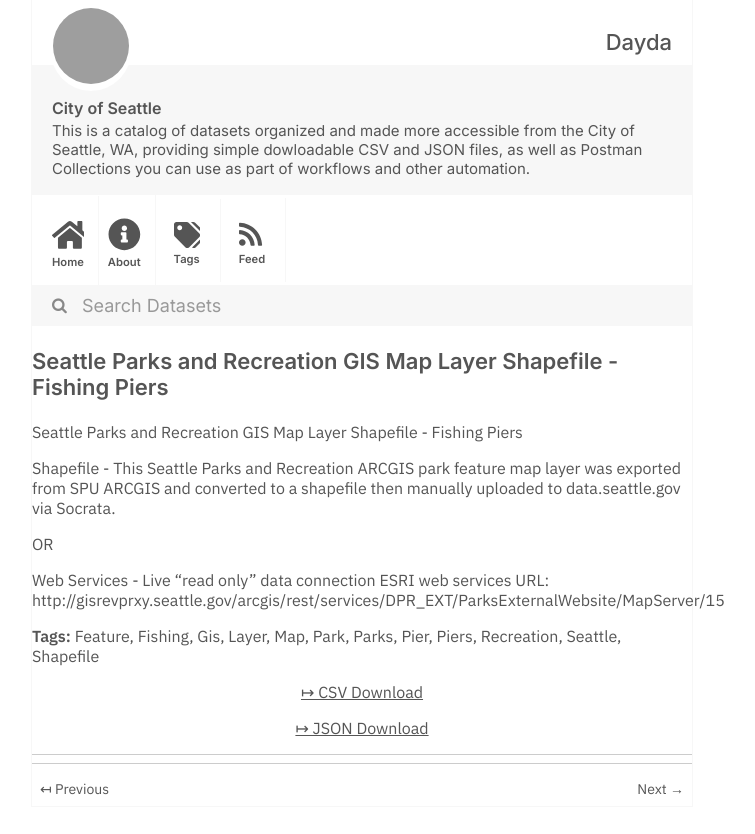
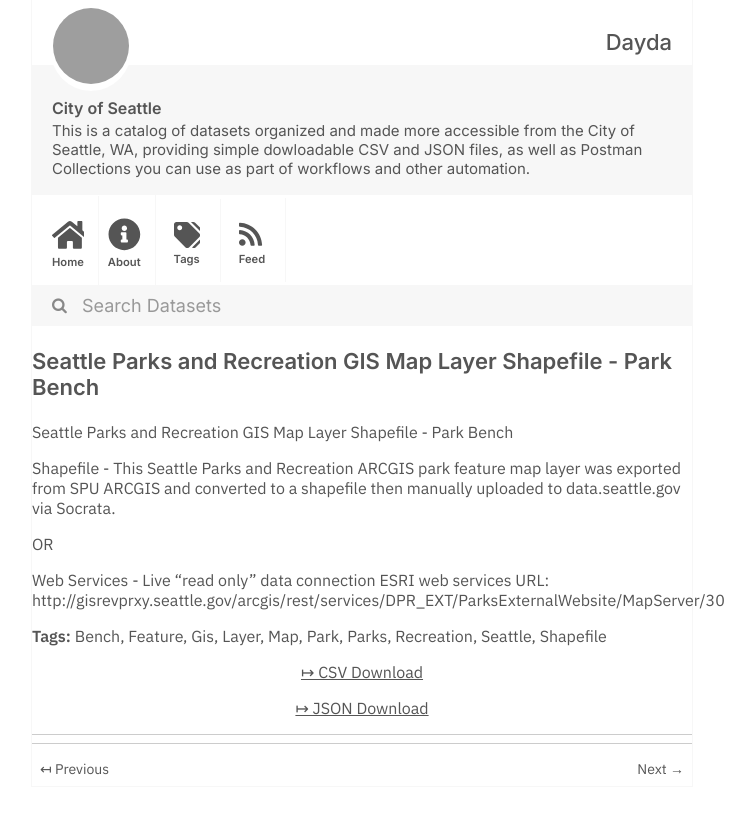
Before and after one commit to dayda-entities/city-of-seattle, a Jekyll site: the page built from _posts/2020-11-10-seattle-parks-and-recreation-g.md, in a window 1280 px wide, cut to the strip 0-834 px from the top of the page. Shown: the whole strip, without its empty margins (278-1033 px from the left). Built offline with Jekyll 4.4.1, drawn with Linux system fonts in a browser that asks for light colours; grey boxes are pictures that could not be loaded.

Commit message:
Publish Data

```diff
--- a/_posts/2020-11-10-seattle-parks-and-recreation-g.md
+++ b/_posts/2020-11-10-seattle-parks-and-recreation-g.md
@@ -1,33 +1,31 @@
 ---
-title: Seattle Parks and Recreation GIS Map Layer Shapefile - Fishing Piers
-created: '2020-11-10T16:59:52.370593'
-modified: '2020-11-10T16:59:52.370604'
+title: Seattle Parks and Recreation GIS Map Layer Shapefile - Park Bench
+created: '2020-11-10T16:59:54.708810'
+modified: '2020-11-10T16:59:54.708817'
 state: active
 type: dataset
 tags:
+  - Bench
   - Feature
-  - Fishing
   - Gis
   - Layer
   - Map
   - Park
   - Parks
-  - Pier
-  - Piers
   - Recreation
   - Seattle
   - Shapefile
 groups:
   - Local Government
-csv_url: 'https://data.seattle.gov/api/views/p8xb-fvht/rows.csv?accessType=DOWNLOAD'
-json_url: 'https://data.seattle.gov/api/views/p8xb-fvht/rows.json?accessType=DOWNLOAD'
+csv_url: 'https://data.seattle.gov/api/views/eckx-ewe2/rows.csv?accessType=DOWNLOAD'
+json_url: 'https://data.seattle.gov/api/views/eckx-ewe2/rows.json?accessType=DOWNLOAD'
 layout: post
 
 ---
-Seattle Parks and Recreation GIS Map Layer Shapefile - Fishing Piers
+Seattle Parks and Recreation GIS Map Layer Shapefile - Park Bench
 
 Shapefile - This Seattle Parks and Recreation ARCGIS park feature map layer was exported from SPU ARCGIS and converted to a shapefile then manually uploaded to data.seattle.gov via Socrata.
 
 OR
 
-Web Services - Live "read only" data connection ESRI web services URL: http://gisrevprxy.seattle.gov/arcgis/rest/services/DPR_EXT/ParksExternalWebsite/MapServer/15
+Web Services - Live "read only" data connection ESRI web services URL: http://gisrevprxy.seattle.gov/arcgis/rest/services/DPR_EXT/ParksExternalWebsite/MapServer/30
```
